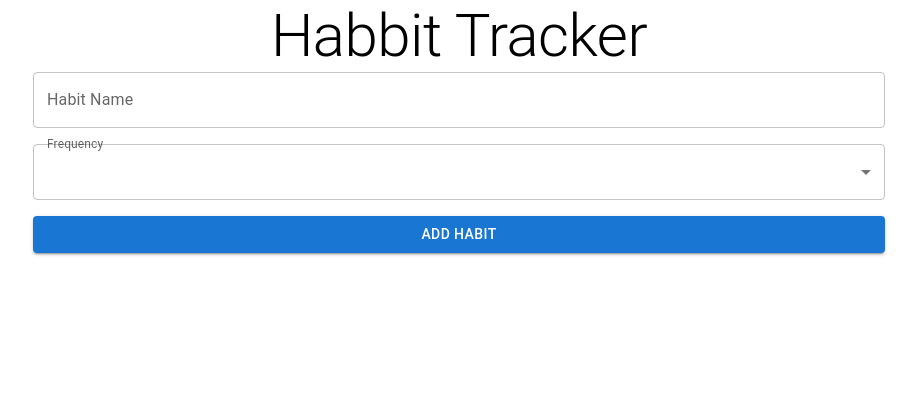
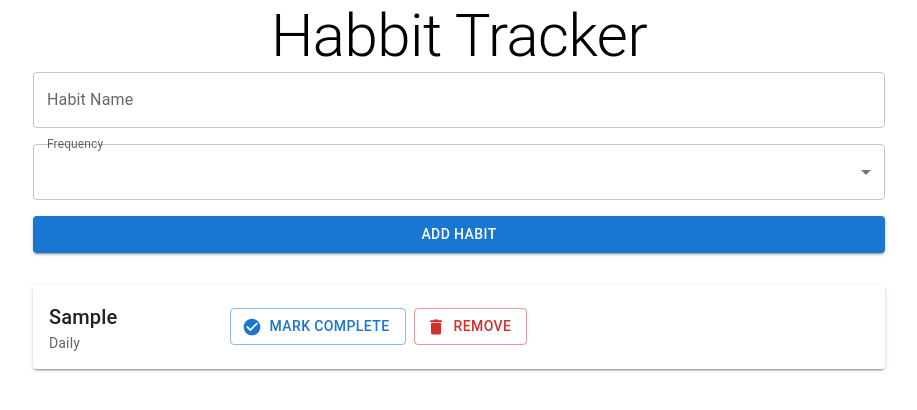
Before and after one commit to adithya-b-r/Habbit-Tracker, a React (Vite) app: page / in a window 1280 px wide. Both pictures are taken after typing "Sample" into the empty fields and a click on the button "ADD HABIT". Shown: the top 410 px of the page, without its empty margins (181-1098 px from the left). Built offline with nearby package versions, Linux system fonts and the light colour scheme.

Commit message:
Added Complete and Remove Buttons

```diff
--- a/src/App.tsx
+++ b/src/App.tsx
@@ -3,6 +3,7 @@ import store from './store/store'
 import './App.css'
 import { Container, Typography } from '@mui/material'
 import AddHabitForm from './components/AddHabitForm'
+import HabitList from './components/HabitList'
 
 
 function App() {
@@ -13,6 +14,7 @@ function App() {
           Habbit Tracker
         </Typography>
         <AddHabitForm/>
+        <HabitList/>
       </Container>
     </Provider>
   )
--- a/src/components/AddHabitForm.tsx
+++ b/src/components/AddHabitForm.tsx
@@ -1,4 +1,4 @@
-import { Box, TextField, FormControl, FormLabel, FormHelperText, InputLabel, Select, MenuItem, Button } from '@mui/material';
+import { Box, TextField, FormControl, InputLabel, Select, MenuItem, Button } from '@mui/material';
 import { useState } from 'react'
 import { useDispatch } from 'react-redux';
 import { AppDispatch } from '../store/store';
--- /dev/null
+++ b/src/components/HabitList.tsx
@@ -0,0 +1,46 @@
+import React from 'react'
+import { useSelector } from 'react-redux'
+import { RootState } from '../store/store';
+import { Box, Button, Grid, Paper, Typography } from '@mui/material';
+import CheckCircleIcon from '@mui/icons-material/CheckCircle';
+import DeleteIcon from '@mui/icons-material/Delete';
+
+const HabitList: React.FC = () => {
+  const { habits } = useSelector((state: RootState) => state.habits);
+  const today = new Date().toISOString().split("T")[0];
+
+  return (
+    <Box sx={{ display: "flex", flexDirection: "column", gap: 2, mt: 4 }}>
+      {habits.map((habit) => {
+        return (
+          <Paper key={habit.id} elevation={2} sx={{ p: 2 }}>
+            <Grid container alignItems="center">
+              <Grid>
+                <Typography variant="h6">{habit.name}</Typography>
+                <Typography variant="body2" color="textSecondary" sx={{ textTransform: "capitalize" }}>{habit.frequency}</Typography>
+              </Grid>
+              <Grid xs={12} md={6}>
+                <Box sx={{ display: "flex", justifyContent: "flex-end", gap: 1 }}>
+                  <Button variant="outlined"
+                    color={
+                      habit.completedDates.includes(today) ? "success" : "primary"
+                    }
+                    startIcon={<CheckCircleIcon />}
+                  >
+                    Mark Complete
+                  </Button>
+
+                  <Button variant="outlined" color="error" startIcon={<DeleteIcon />}>
+                    Remove
+                  </Button>
+                </Box>
+              </Grid>
+            </Grid>
+          </Paper>
+        )
+      })}
+    </Box>
+  );
+}
+
+export default HabitList
```
Also changed, not shown: package.json (+4 -3 lines), 1 other file (tests, documents, lock files or other folders).
